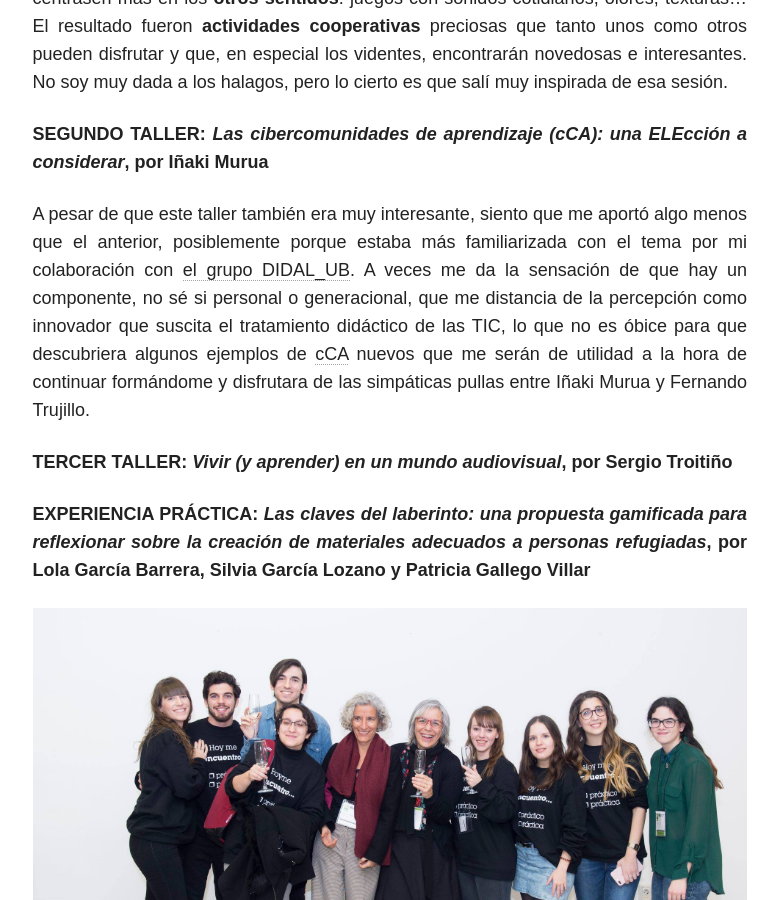
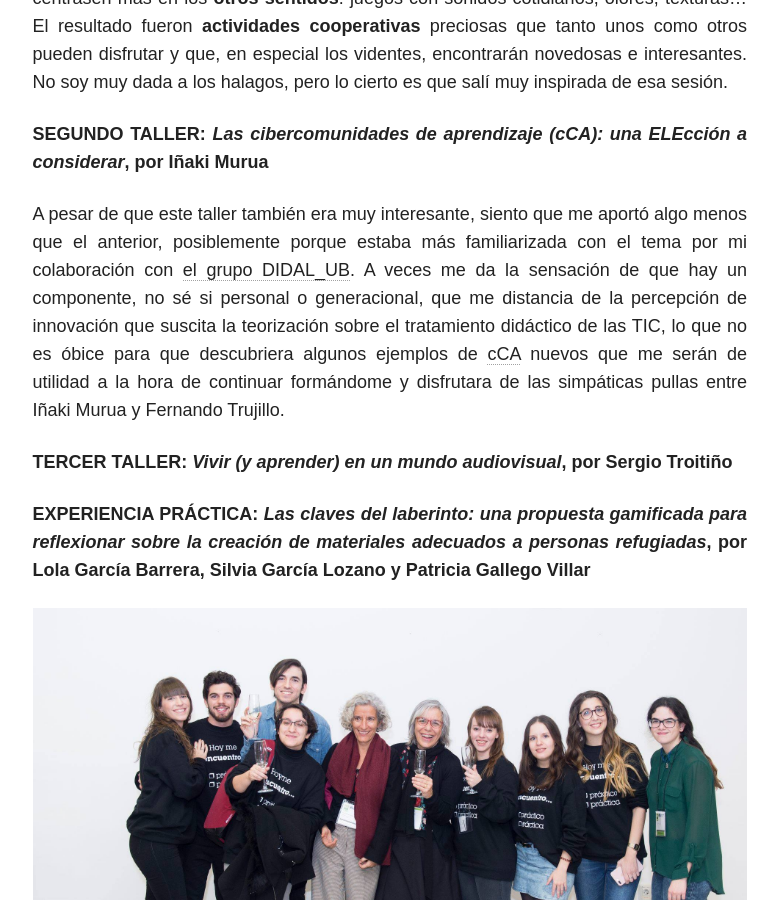
Before and after one commit to immalopez/immalopez.github.io, a Jekyll site: the page built from _posts/blog/2018-12-27-yo-una-joven-padawan.md, in a window 1280 px wide and 900 px high, scrolled down 3765 px. Shown: the whole window, without its empty margins (347-1125 px from the left). Built offline with Jekyll 4.4.1, drawn with Linux system fonts in a browser that asks for light colours; nearby versions of some CDN libraries; comment, search, counter and statistics services are not loaded.

Commit message:
Update 2018-12-27-yo-una-joven-padawan.md

```diff
--- a/_posts/blog/2018-12-27-yo-una-joven-padawan.md
+++ b/_posts/blog/2018-12-27-yo-una-joven-padawan.md
@@ -39,7 +39,7 @@ Este fue, sin duda, el taller que más me gustó. En él, María José Mendénde
 
 **SEGUNDO TALLER: _Las cibercomunidades de aprendizaje (cCA): una ELEcción a considerar_, por Iñaki Murua**
 
-A pesar de que este taller también era muy interesante, siento que me aportó algo menos que el anterior, posiblemente porque estaba más familiarizada con el tema por mi colaboración con <a href="http://mid.ub.edu/webpmid/content/didalub" target="_blank">el grupo DIDAL_UB</a>. A veces me da la sensación de que hay un componente, no sé si personal o generacional, que me distancia de la percepción como innovador que suscita el tratamiento didáctico de las TIC, lo que no es óbice para que descubriera algunos ejemplos de <a href="http://revistas.um.es/red/article/view/236801" target="_blank">cCA</a> nuevos que me serán de utilidad a la hora de continuar formándome y disfrutara de las simpáticas pullas entre Iñaki Murua y Fernando Trujillo.
+A pesar de que este taller también era muy interesante, siento que me aportó algo menos que el anterior, posiblemente porque estaba más familiarizada con el tema por mi colaboración con <a href="http://mid.ub.edu/webpmid/content/didalub" target="_blank">el grupo DIDAL_UB</a>. A veces me da la sensación de que hay un componente, no sé si personal o generacional, que me distancia de la percepción de innovación que suscita la teorización sobre el tratamiento didáctico de las TIC, lo que no es óbice para que descubriera algunos ejemplos de <a href="http://revistas.um.es/red/article/view/236801" target="_blank">cCA</a> nuevos que me serán de utilidad a la hora de continuar formándome y disfrutara de las simpáticas pullas entre Iñaki Murua y Fernando Trujillo.
 
 **TERCER TALLER: _Vivir (y aprender) en un mundo audiovisual_, por Sergio Troitiño**
 
```
